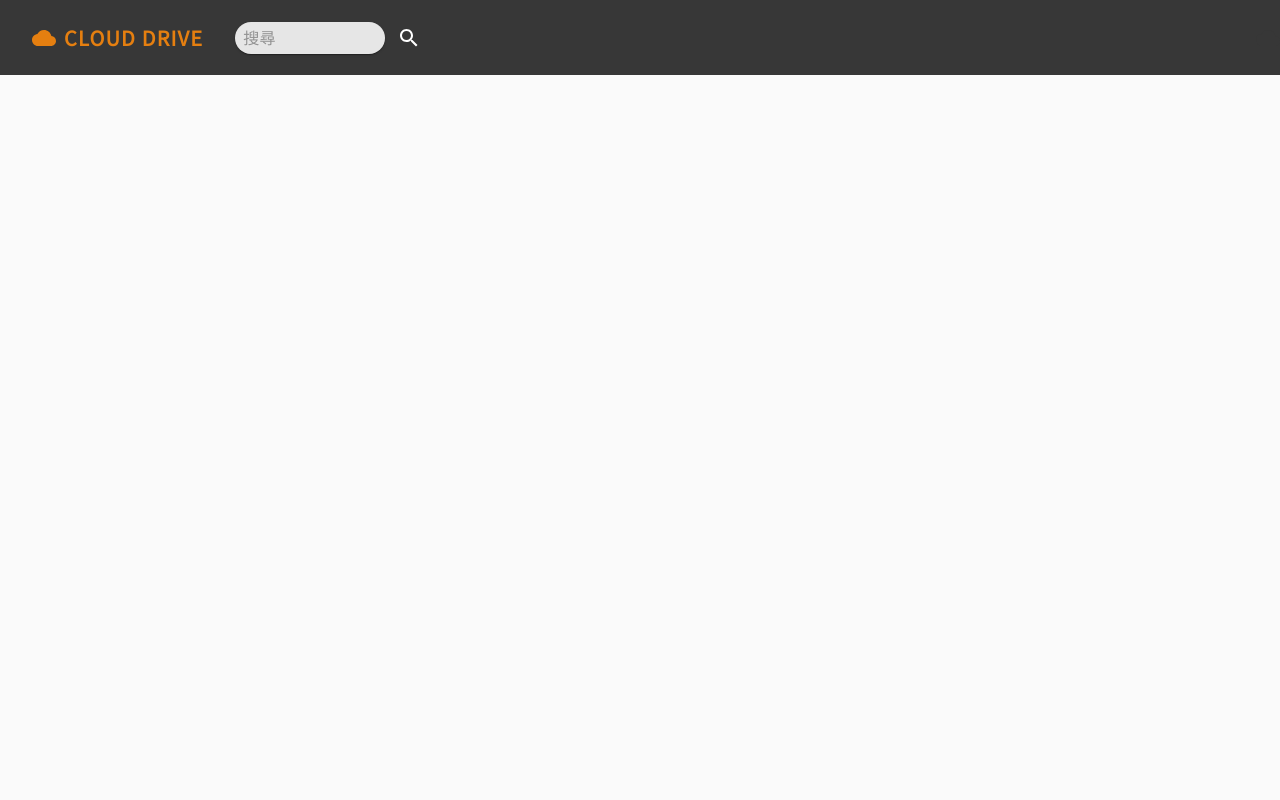
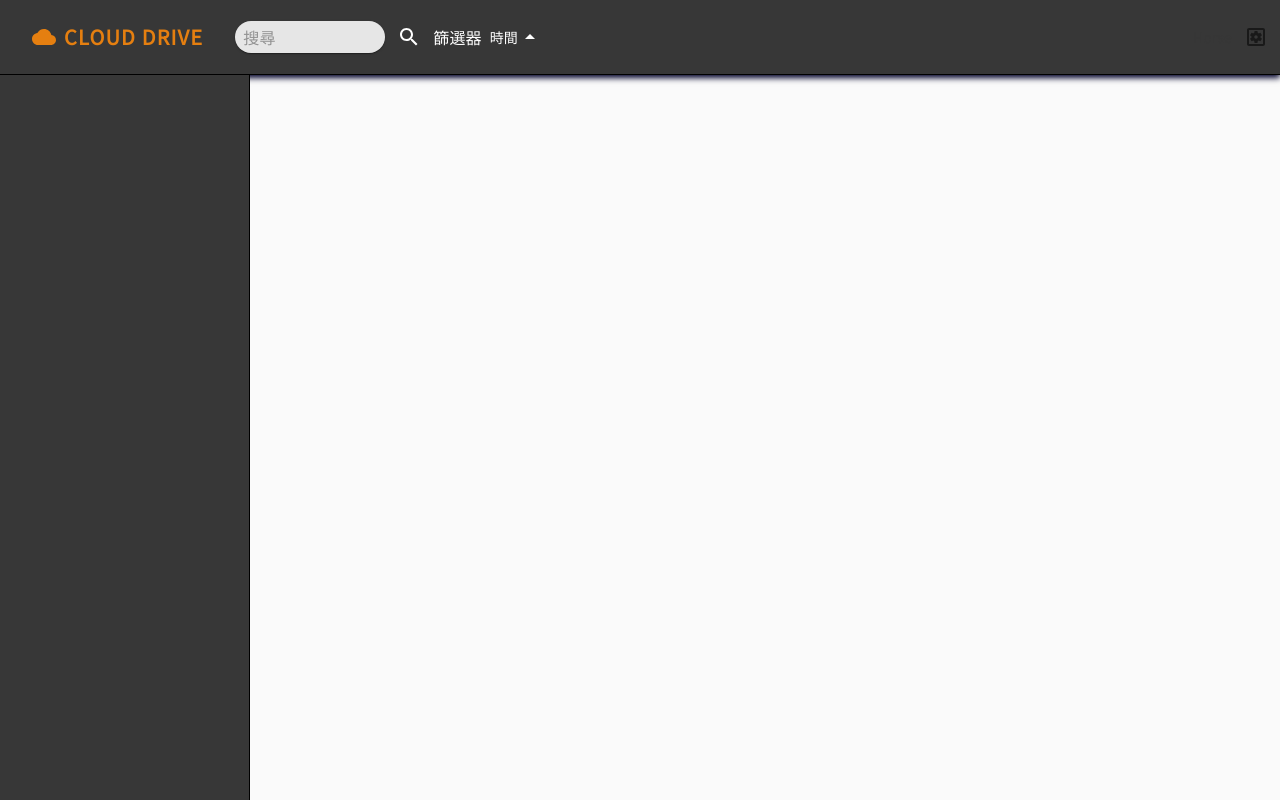
Before and after one commit to littlehorseboy/the-f2e-2019-eighth, a React app: page /#/all in a window 1280 px wide. Built offline with nearby package versions, Linux system fonts and the light colour scheme.

Commit message:
feat: header 大致完成，接下來要處理 sidebar 及 main

```diff
--- a/src/pages/CloudDrive/CloudDrive.tsx
+++ b/src/pages/CloudDrive/CloudDrive.tsx
@@ -4,8 +4,18 @@ import Typography from '@material-ui/core/Typography';
 import Paper from '@material-ui/core/Paper';
 import InputBase from '@material-ui/core/InputBase';
 import IconButton from '@material-ui/core/IconButton';
+import Button from '@material-ui/core/Button';
+import Popover from '@material-ui/core/Popover';
+import List from '@material-ui/core/List';
+import ListItem from '@material-ui/core/ListItem';
+import ListItemText from '@material-ui/core/ListItemText';
+import Checkbox from '@material-ui/core/Checkbox';
+import Grid from '@material-ui/core/Grid';
 import CloudIcon from '@material-ui/icons/Cloud';
 import SearchIcon from '@material-ui/icons/Search';
+import ArrowDropUpIcon from '@material-ui/icons/ArrowDropUp';
+import ArrowDropDownIcon from '@material-ui/icons/ArrowDropDown';
+import SettingsApplicationsOutlinedIcon from '@material-ui/icons/SettingsApplicationsOutlined';
 
 // eslint-disable-next-line @typescript-eslint/explicit-function-return-type
 const useStyles = makeStyles((theme) => createStyles({
@@ -14,6 +24,8 @@ const useStyles = makeStyles((theme) => createStyles({
     justifyContent: 'space-between',
     height: 75,
     backgroundColor: '#373737',
+    borderBottom: '1px solid #000000',
+    boxShadow: '0px 3px 6px #000029',
   },
   headerLeft: {
     display: 'flex',
@@ -45,14 +57,59 @@ const useStyles = makeStyles((theme) => createStyles({
     backgroundColor: '#E6E6E6',
     borderRadius: theme.shape.borderRadius * 4,
   },
+  filterContainer: {
+    display: 'flex',
+    alignItems: 'center',
+    color: '#FFFFFF',
+  },
+  listItem: {
+
+  },
+  checkbox: {
+    padding: theme.spacing(0.5, 0.5, 0.5, 3),
+  },
   headerRight: {
     display: 'flex',
     alignItems: 'center',
+  },
+  sidebar: {
+    width: 250,
+    height: 'calc(100vh - 75px)',
+    backgroundColor: '#373737',
+    borderRight: '1px solid #000000',
   },
 }));
 
 export default function Login(): JSX.Element {
   const classes = useStyles();
+
+  const [anchorTimeEl, setAnchorTimeEl] = React.useState<HTMLButtonElement | null>(null);
+
+  function handleClickOpenTimePopover(
+    event: React.MouseEvent<HTMLButtonElement, MouseEvent>,
+  ): void {
+    setAnchorTimeEl(event.currentTarget);
+  }
+
+  function handleCloseTimePopover(): void {
+    setAnchorTimeEl(null);
+  }
+
+  const [timeChecked, setTimeChecked] = React.useState<{ label: string; value: string }[]>([]);
+
+  const handleTimeCheckedToggle = (time: { label: string; value: string }): ()
+  => void => (): void => {
+    const foundTimeChecked = timeChecked.find((checked): boolean => checked.value === time.value);
+    let newChecked;
+
+    if (foundTimeChecked) {
+      newChecked = timeChecked.filter((checked): boolean => checked.value !== time.value);
+    } else {
+      newChecked = [...timeChecked, time];
+    }
+
+    setTimeChecked(newChecked);
+  };
 
   return (
     <>
@@ -73,11 +130,73 @@ export default function Login(): JSX.Element {
               <SearchIcon />
             </IconButton>
           </div>
+
+          <div className={classes.filterContainer}>
+            <Typography variant="body1">篩選器</Typography>
+
+            <Button color="inherit" onClick={handleClickOpenTimePopover}>
+              時間
+              {anchorTimeEl
+                ? <ArrowDropDownIcon />
+                : <ArrowDropUpIcon />}
+            </Button>
+            <Popover
+              open={Boolean(anchorTimeEl)}
+              anchorEl={anchorTimeEl}
+              onClose={handleCloseTimePopover}
+              anchorOrigin={{
+                vertical: 'bottom',
+                horizontal: 'left',
+              }}
+              transformOrigin={{
+                vertical: 'top',
+                horizontal: 'left',
+              }}
+            >
+              <List>
+                {[
+                  { label: '今日', value: '今日' },
+                  { label: '昨日', value: '昨日' },
+                  { label: '最近7日', value: '最近7日' },
+                  { label: '最近30日', value: '最近30日' },
+                  { label: '最近90日', value: '最近90日' },
+                  { label: '最近一年', value: '最近一年' },
+                ].map((time): JSX.Element => (
+                  <ListItem
+                    key={time.value}
+                    className={classes.listItem}
+                    dense
+                    button
+                    onClick={handleTimeCheckedToggle(time)}
+                  >
+                    <ListItemText primary={time.label} />
+                    <div>
+                      <Checkbox
+                        className={classes.checkbox}
+                        edge="end"
+                        checked={timeChecked
+                          .filter((checked): boolean => checked.value === time.value).length > 0}
+                        tabIndex={-1}
+                        disableRipple
+                      />
+                    </div>
+                  </ListItem>
+                ))}
+              </List>
+            </Popover>
+          </div>
         </div>
         <div className={classes.headerRight}>
-          <CloudIcon />
+          Horse
+          <IconButton>
+            <SettingsApplicationsOutlinedIcon />
+          </IconButton>
         </div>
       </header>
+      <div>
+        <div className={classes.sidebar}></div>
+        <div></div>
+      </div>
     </>
   );
 }
```
